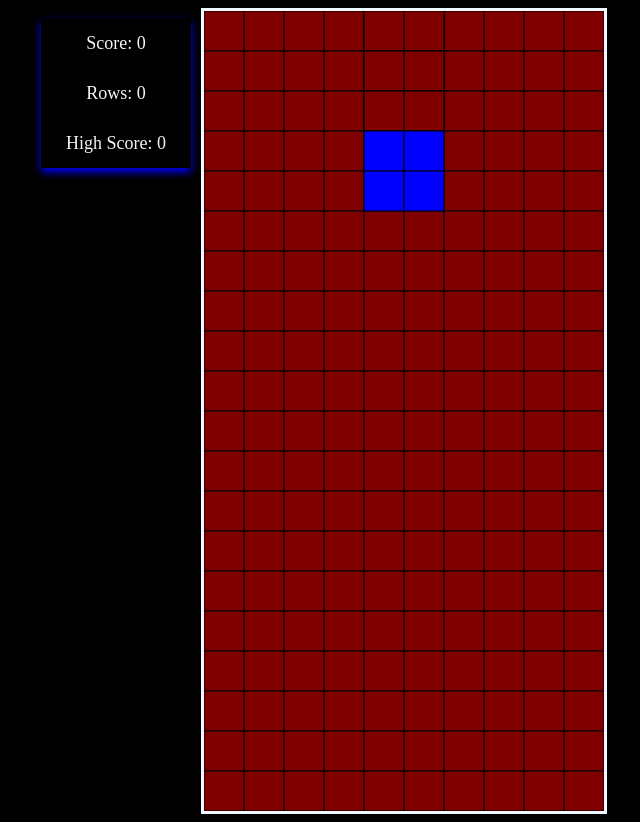
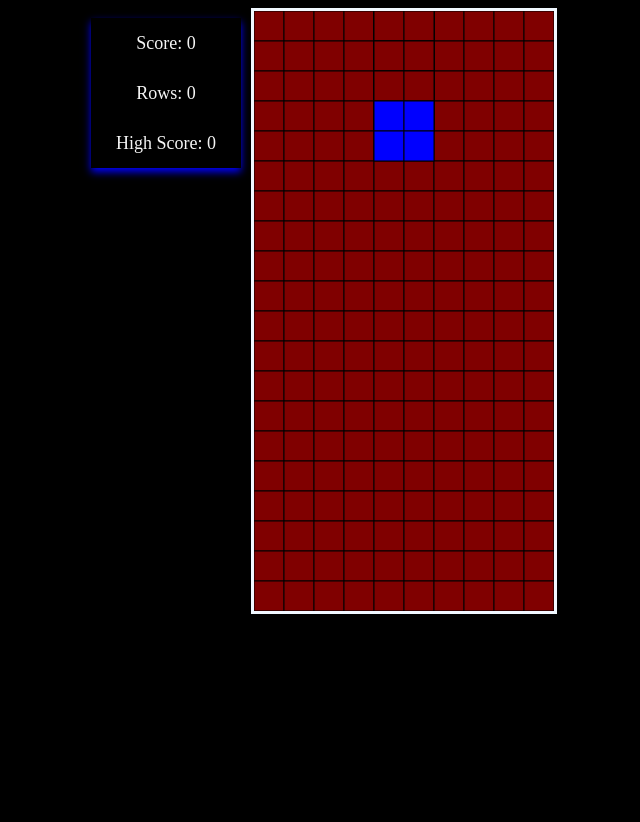
Before and after one commit to jacobadam/tetris, a plain HTML site: page index.html in a window 1280 px wide. Shown: the whole page, without its empty margins (321-961 px from the left). After the commit the page ends 800 px from the top, so only its background shows below. Drawn offline with Linux system fonts and the light colour scheme.

Commit message:
fix size of canvas

```diff
--- a/index.html
+++ b/index.html
@@ -17,7 +17,7 @@
       Rows: <div id="rowTally">0</div><br />
       High Score: <div id="highScore">0</div>
     </div>
-    <canvas id="tetris" width="400" height="800"></canvas>
+    <canvas id="tetris" width="300" height="600"></canvas>
     <!-- <canvas id="next" width="40" height="40"> -->
     </canvas>
   </div>
--- a/tetris.js
+++ b/tetris.js
@@ -12,7 +12,7 @@ if (localStorage.getItem("highScore")) {
 
 const ROW = 20;
 const COL = (COLUMN = 10);
-const SQ = (squareSize = 40);
+const SQ = (squareSize = 30);
 const VACANT = "maroon";
 
 function drawSquare(x, y, colour) {
```
